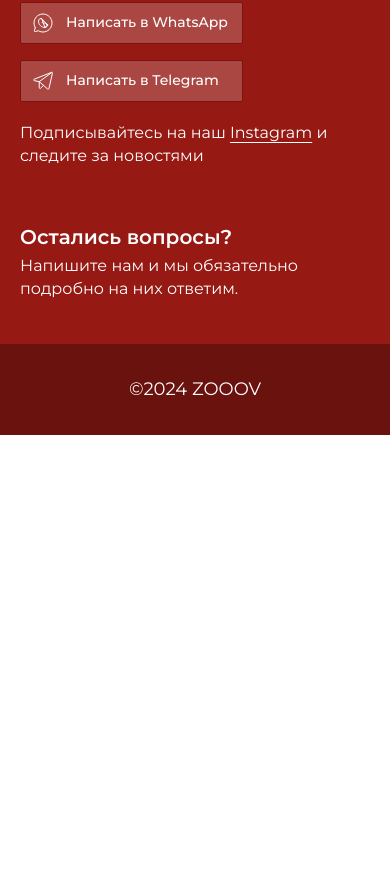
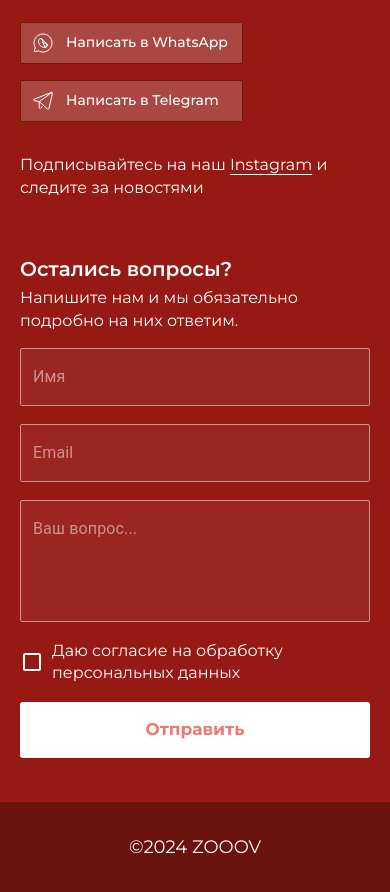
Before and after one commit to ComboTWTW/zooLab, a React (Vite) app: page / in a window 390 px wide. Shown: the part 9303-10195 px from the top of the page. Before the commit the page ends 9738 px from the top, so only its background shows below. Built offline with nearby package versions, Linux system fonts and the light colour scheme.

Commit message:
Update Footer: add contact form on mobile

```diff
--- a/src/components/Footer/Footer.tsx
+++ b/src/components/Footer/Footer.tsx
@@ -8,6 +8,7 @@ import {
     telegram_icon,
 } from "../../assets";
 import { Fade } from "react-awesome-reveal";
+import MobileContactForm from "./MobileContactForm";
 
 const Footer = () => {
     return (
@@ -36,6 +37,7 @@ const Footer = () => {
                         </p>
                     </Fade>
 
+                    <div className="mt-[20px]">
                         <Fade
                             direction="up"
                             damping={0.1}
@@ -44,12 +46,12 @@ const Footer = () => {
                         >
                             <a
                                 href="tel:+79000000000"
-                            className="montserrat font-bold leading-[140%] mt-[35px] text-white"
+                                className="montserrat font-bold leading-[140%]  text-white"
                             >
                                 +7 (900) 000-00-00
                             </a>
                         </Fade>
-
+                    </div>
                     <Fade
                         direction="up"
                         damping={0.1}
@@ -85,7 +87,7 @@ const Footer = () => {
                             </button>
                         </div>
 
-                        <p className="text-white montserrat leading-[140%] mt-5">
+                        <p className="text-white montserrat leading-[140%] mt-8">
                             Подписывайтесь на наш{" "}
                             <a
                                 href="#"
@@ -107,7 +109,9 @@ const Footer = () => {
                         </div>
                     </Fade>
 
-                    <form action="post"></form>
+                    <div className="w-full mt-4">
+                        <MobileContactForm />
+                    </div>
                 </div>
             </div>
 
--- /dev/null
+++ b/src/components/Footer/MobileContactForm.tsx
@@ -0,0 +1,125 @@
+import Box from "@mui/material/Box";
+import TextField from "@mui/material/TextField";
+import Checkbox from "@mui/material/Checkbox";
+
+const MobileContactForm = () => {
+    return (
+        <Box
+            component="form"
+            noValidate
+            autoComplete="off"
+            className="flex flex-col gap-[18px]"
+        >
+            <TextField
+                id="standard-basic"
+                label="Имя"
+                variant="filled"
+                fullWidth
+                sx={{
+                    background: "#9b2520",
+                    border: "solid #cd928f 1px",
+                    borderRadius: "2px",
+                    fontFamily: "Montserrat, sans-serif",
+                    input: { color: "white" },
+                }}
+                InputLabelProps={{
+                    style: {
+                        color: "#cd928f",
+                    },
+                }}
+                InputProps={{
+                    disableUnderline: true,
+                    style: {
+                        color: "white",
+                        background: "#9b2520",
+                    },
+                }}
+                type="text"
+            />
+            <TextField
+                id="standard-basic"
+                label="Email"
+                variant="filled"
+                fullWidth
+                sx={{
+                    background: "#9b2520",
+                    border: "solid #cd928f 1px",
+                    borderRadius: "2px",
+                    fontFamily: "Montserrat, sans-serif",
+                    input: { color: "white" },
+                }}
+                InputLabelProps={{
+                    style: {
+                        color: "#cd928f",
+                    },
+                }}
+                InputProps={{
+                    disableUnderline: true,
+                    style: {
+                        color: "white",
+                        background: "#9b2520",
+                    },
+                }}
+                type="email"
+            />
+
+            <TextField
+                id="standard-basic"
+                label="Ваш вопрос..."
+                variant="filled"
+                fullWidth
+                sx={{
+                    background: "#9b2520",
+                    border: "solid #cd928f 1px",
+                    borderRadius: "2px",
+                    fontFamily: "Montserrat, sans-serif",
+                    input: { color: "white" },
+                    height: 122,
+                }}
+                InputLabelProps={{
+                    style: {
+                        color: "#cd928f",
+                        fontSize: 16,
+                    },
+                }}
+                InputProps={{
+                    disableUnderline: true,
+                    style: {
+                        color: "white",
+                        background: "#9b2520",
+                    },
+                }}
+                type="text"
+                multiline
+            />
+
+            <div className="flex items-center gap-2">
+                <Checkbox
+                    id="check"
+                    style={{
+                        padding: 0,
+                    }}
+                    sx={{
+                        color: "white",
+                        "&.Mui-checked": {
+                            color: "white",
+                        },
+                    }}
+                />
+
+                <label
+                    htmlFor="check"
+                    className="montserrat text-white  text-base leading-snug"
+                >
+                    Даю согласие на обработку персональных данных
+                </label>
+            </div>
+
+            <button className="bg-white rounded-[3px] montserrat font-bold text-[#EC7973] leading-[140%] text-[17px] py-[16px] hover:bg-pinkHover duration-200 hover:text-mainRed">
+                Отправить
+            </button>
+        </Box>
+    );
+};
+
+export default MobileContactForm;
```
Lines whose indentation alone changed are shown as unchanged.
